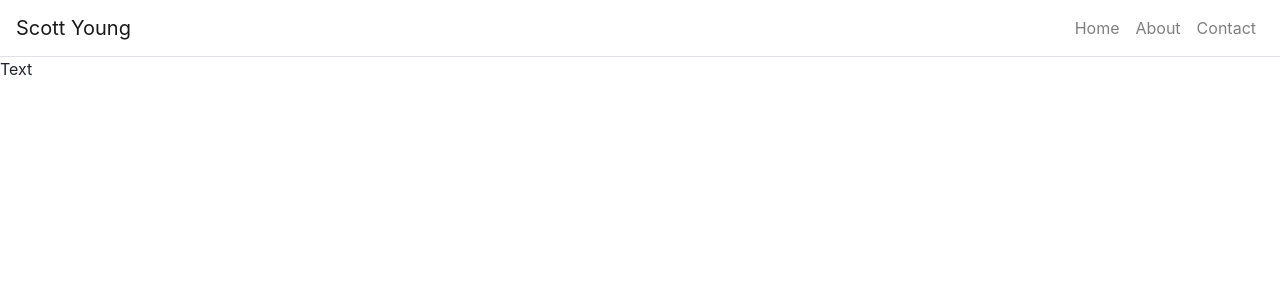
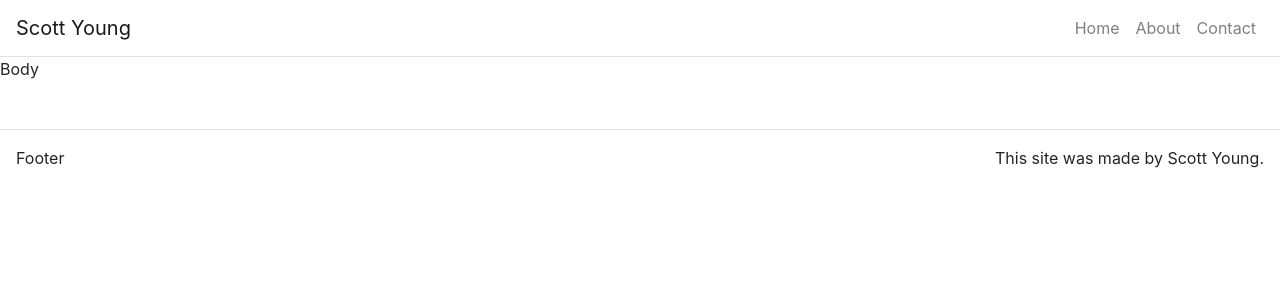
Before and after one commit to Scoyou/syoung-official, a React (Create React App) app: page / in a window 1280 px wide. Shown: the top 300 px of the page. Built offline with nearby package versions, Linux system fonts and the light colour scheme.

Commit message:
implement footer

```diff
--- a/src/App.js
+++ b/src/App.js
@@ -1,9 +1,19 @@
 import React, { Component } from 'react';
-import { BrowserRouter as Router, Route, Link} from 'react-router-dom';
-import { Container, Navbar, Nav } from 'react-bootstrap';
+import {
+  BrowserRouter as Router,
+  Route,
+  Link
+} from 'react-router-dom';
+import {
+  Container,
+  Navbar,
+  Nav
+} from 'react-bootstrap';
+
 import logo from './logo.svg';
 import './App.css';
 
+import Footer from './components/Footer'
 
 class App extends Component {
 
@@ -49,7 +59,8 @@
               </Nav>
             </Navbar.Collapse>
           </Navbar>
-          <p>Text</p>
+          <p>Body</p>
+          <Footer />
         </Container>
       </Router>
     )
--- /dev/null
+++ b/src/components/Footer.js
@@ -0,0 +1,23 @@
+import React from 'react';
+import {
+  Container,
+  Row,
+  Col
+} from 'react-bootstrap';
+
+const Footer = () => (
+  <footer className="mt-5">
+      <Container fluid={true}>
+          <Row className="border-top justify-content-between p-3">
+              <Col className="p-0" md={3} sm={12}>
+                  Footer
+              </Col>
+              <Col className="p-0 d-flex justify-content-end" md={3}>
+                  This site was made by Scott Young.
+              </Col>
+          </Row>
+      </Container>
+  </footer>
+)
+
+export default Footer;
```
